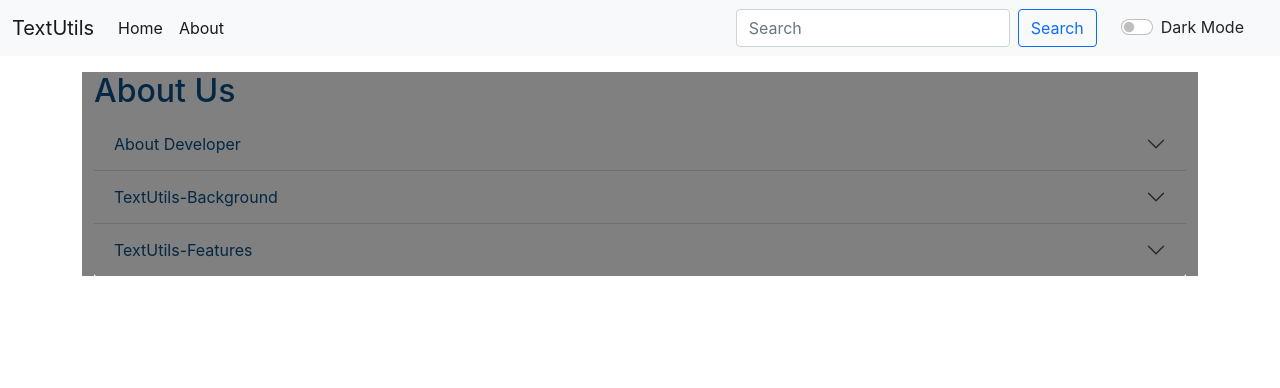
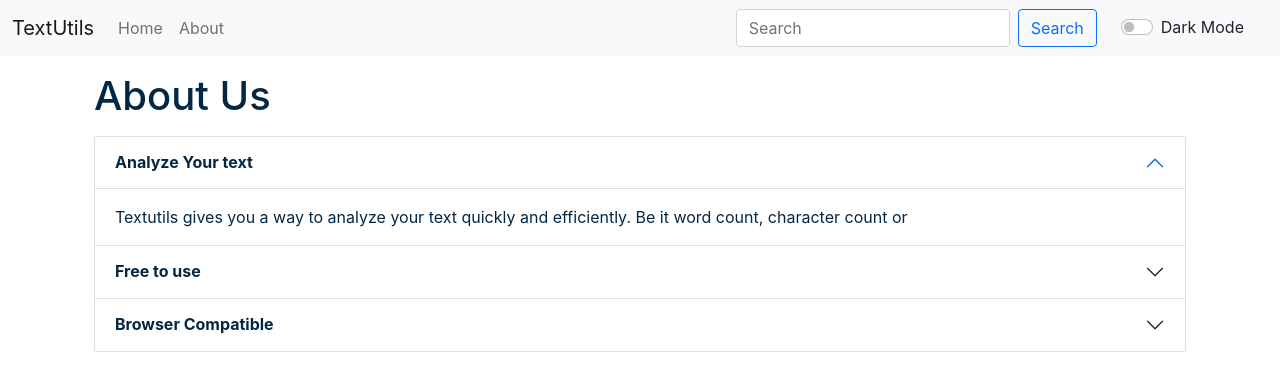
Before and after one commit to anoushka-61/TextUtils, a React (Create React App) app: page /#/About in a window 1280 px wide. Shown: the top 388 px of the page. Built offline with nearby package versions, Linux system fonts and the light colour scheme.

Commit message:
fifth commit

```diff
--- a/src/App.js
+++ b/src/App.js
@@ -42,7 +42,7 @@
      <div className="container my-3">
 
      <Routes>
-          <Route  exact path="/About" element={<About />}>
+          <Route  exact path="/About" element={<About mode={mode} />}>
 
           </Route>
           <Route exact path="/" element={
--- a/src/components/About.js
+++ b/src/components/About.js
@@ -1,45 +1,60 @@
-import React,{useState} from 'react'
+import React from 'react'
 
 export default function About(props) {
 
+    // const [myStyle, setMyStyle] = useState({
+    //     color: 'black',
+    //     backgroundColor: 'white'
+    // })
+    let myStyle = {
+        color: props.mode ==='dark'?'white':'#042743',
+        backgroundColor: props.mode ==='dark'?'rgb(36 74 104)':'white',
+    }
 
     return (
-            <div className='container ' style={props.mode==='light'?{backgroundColor:'white',color: '#042743'}:{backgroundColor:'grey',color:'#042743'}} >
-            <h2>About Us</h2>
-            <div className="accordion accordion-flush" id="accordionFlushExample" style={props.mode==='light'?{backgroundColor:'white',color: '#042743'}:{backgroundColor:'grey',color:'#042743'}}>
-    <div className="accordion-item" style={props.mode==='light'?{backgroundColor:'white',color: '#042743'}:{backgroundColor:'grey',color:'#042743'}}>
-        <h2 className="accordion-header" id="flush-headingOne">
-        <button className="accordion-button collapsed" type="button" data-bs-toggle="collapse" data-bs-target="#flush-collapseOne" aria-expanded="false" aria-controls="flush-collapseOne" style={props.mode==='light'?{backgroundColor:'white',color: '#042743'}:{backgroundColor:'grey',color:'#042743'}}>
-            About Developer
+        <div className="container">
+            <h1 className="my-3" style={{color: props.mode ==='dark'?'white':'#042743'}}>About Us</h1>
+            <div className="accordion" id="accordionExample">
+                <div className="accordion-item">
+                    <h2 className="accordion-header" id="headingOne">
+                    <button className="accordion-button" type="button" style={myStyle} data-bs-toggle="collapse" data-bs-target="#collapseOne" aria-expanded="true" aria-controls="collapseOne">
+                    <strong>Analyze Your text </strong>
                     </button>
                     </h2>
-        <div id="flush-collapseOne" className="accordion-collapse collapse" aria-labelledby="flush-headingOne" data-bs-parent="#accordionFlushExample" style={props.mode==='light'?{backgroundColor:'white',color: '#042743'}:{backgroundColor:'grey',color:'#042743'}}>
-        <div className="accordion-body" style={props.mode==='light'?{backgroundColor:'white',color: '#042743'}:{backgroundColor:'grey',color:'#042743'}}>TextUtils is created by Anoushka Srivastava , B-Tech CSE,3rd Year student.</div>
+                    <div id="collapseOne" className="accordion-collapse collapse show" aria-labelledby="headingOne" data-bs-parent="#accordionExample">
+                    <div className="accordion-body" style={myStyle}>
+                    Textutils gives you a way to analyze your text quickly and efficiently. Be it word count, character count or
+
                     </div>
                     </div>
-    <div className="accordion-item" style={props.mode==='light'?{backgroundColor:'white',color: '#042743'}:{backgroundColor:'grey',color:'#042743'}}>
-        <h2 className="accordion-header" id="flush-headingTwo">
-        <button  style={props.mode==='light'?{backgroundColor:'white',color: '#042743'}:{backgroundColor:'grey',color:'#042743'}} className="accordion-button collapsed" type="button" data-bs-toggle="collapse" data-bs-target="#flush-collapseTwo" aria-expanded="false" aria-controls="flush-collapseTwo">
-         TextUtils-Background
+                </div>
+                <div className="accordion-item">
+                    <h2 className="accordion-header" id="headingTwo">
+                    <button className="accordion-button collapsed" style={myStyle} type="button" data-bs-toggle="collapse" data-bs-target="#collapseTwo" aria-expanded="false" aria-controls="collapseTwo">
+                    <strong>Free to use </strong>
                     </button>
                     </h2>
-        <div  style={props.mode==='light'?{backgroundColor:'white',color: '#042743'}:{backgroundColor:'grey',color:'#042743'}} id="flush-collapseTwo" className="accordion-collapse collapse" aria-labelledby="flush-headingTwo" data-bs-parent="#accordionFlushExample">
-        <div  className="accordion-body">TextUtils is a react app </div>
+                    <div id="collapseTwo" className="accordion-collapse collapse" aria-labelledby="headingTwo" data-bs-parent="#accordionExample">
+                    <div className="accordion-body" style={myStyle}>
+                    TextUtils is a free character counter tool that provides instant character count & word count statistics for a given text. TextUtils reports the number of words and characters. Thus it is suitable for writing text with word/ character limit.
                     </div>
                     </div>
-    <div  className="accordion-item">
-        <h2   className="accordion-header" id="flush-headingThree">
-        <button style={props.mode==='light'?{backgroundColor:'white',color: '#042743'}:{backgroundColor:'grey',color:'#042743'}} className="accordion-button collapsed" type="button" data-bs-toggle="collapse" data-bs-target="#flush-collapseThree" aria-expanded="false" aria-controls="flush-collapseThree">
-           TextUtils-Features
+                </div>
+                <div className="accordion-item">
+                    <h2 className="accordion-header" id="headingThree">
+                    <button className="accordion-button collapsed" style={myStyle} type="button" data-bs-toggle="collapse" data-bs-target="#collapseThree" aria-expanded="false" aria-controls="collapseThree">
+                    <strong>Browser Compatible </strong>
                     </button>
                     </h2>
-        <div style={props.mode==='light'?{backgroundColor:'white',color: '#042743'}:{backgroundColor:'grey',color:'#042743'}} id="flush-collapseThree" className="accordion-collapse collapse" aria-labelledby="flush-headingThree" data-bs-parent="#accordionFlushExample">
-        <div style={props.mode==='light'?{backgroundColor:'white',color: '#042743'}:{backgroundColor:'grey',color:'#042743'}} className="accordion-body">TextUtils is a web app which can be used for manipulating your texts. This can change text's cases & copy and paste  the text. You can count the number of words and characters with the preview shown below.</div>
+                    <div id="collapseThree" className="accordion-collapse collapse" aria-labelledby="headingThree" data-bs-parent="#accordionExample">
+                    <div className="accordion-body" style={myStyle}>
+                    This word counter software works in any web browsers such as Chrome, Firefox, Internet Explorer, Safari, Opera. It suits to count characters in facebook, blog, books, excel document, pdf document, essays, etc.
+
+                    </div>
                     </div>
                 </div>
             </div>
 
-
         </div>
     )
 }
--- a/src/components/Navbar.js
+++ b/src/components/Navbar.js
@@ -12,10 +12,10 @@
     <div className="collapse navbar-collapse" id="navbarSupportedContent">
       <ul className="navbar-nav me-auto mb-2 mb-lg-0">
         <li className="nav-item">
-          <Link className="nav-link active" aria-current="page" to="/">Home</Link>
+          <Link className="nav-link " aria-current="page" to="/">Home</Link>
         </li>
         <li className="nav-item">
-          <Link className="nav-link active" aria-current="page" to="/About">About</Link>
+          <Link className="nav-link " aria-current="page" to="/About">About</Link>
         </li>
       </ul>
       <form className="d-flex">
--- a/src/components/TextForm.js
+++ b/src/components/TextForm.js
@@ -44,7 +44,7 @@
     </div>
     <div className='container my-2'style={props.mode==='light'?{color:'#042743'}:{color:'white'}}>
     <h1 >Your text summary</h1>
-    <p  > {((text.trim().split(" ")).filter(function (element) {
+    <p  > {((text.trim().split(/\s+/)).filter(function (element) {
                     return element !== ""; })).length} words, {text.length} characters</p>
     <p >{0.008*text.length} minutes read</p>
     <h2 >Preview</h2>
```
Lines whose indentation alone changed are shown as unchanged.
